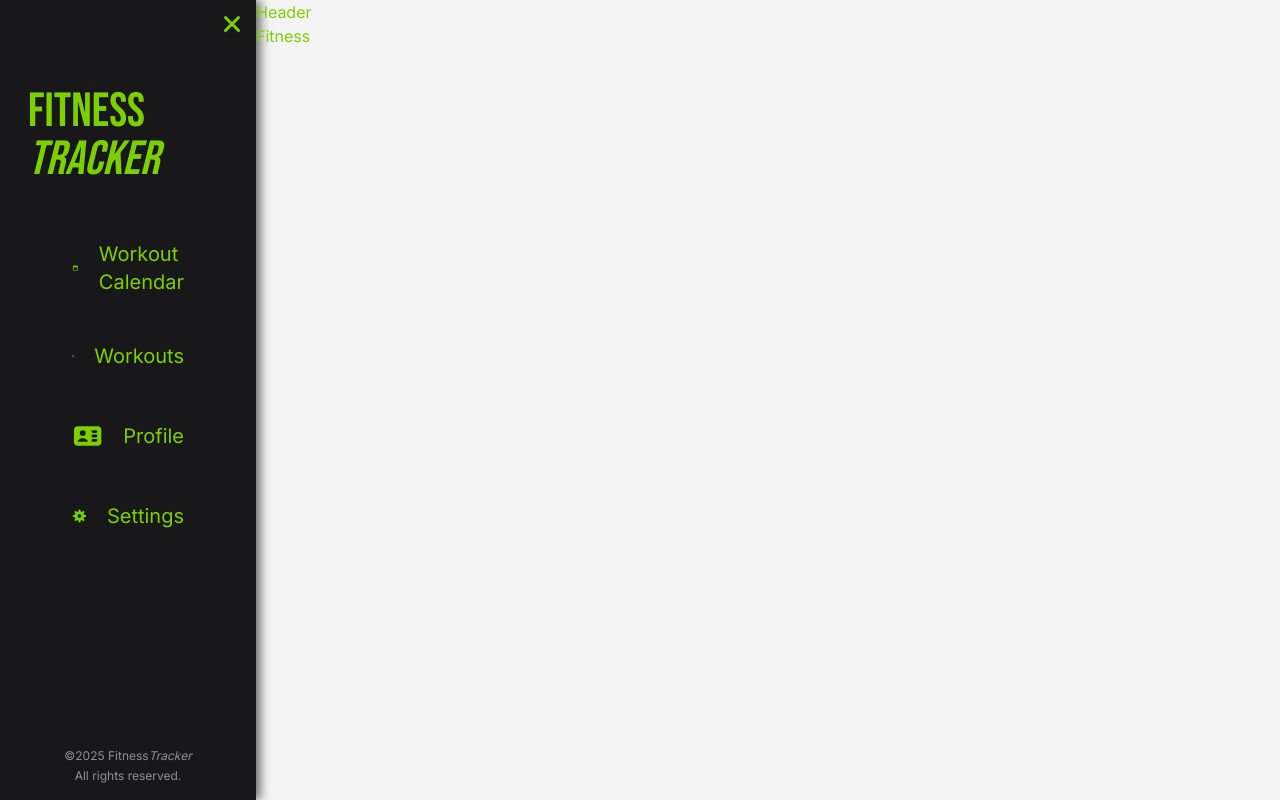
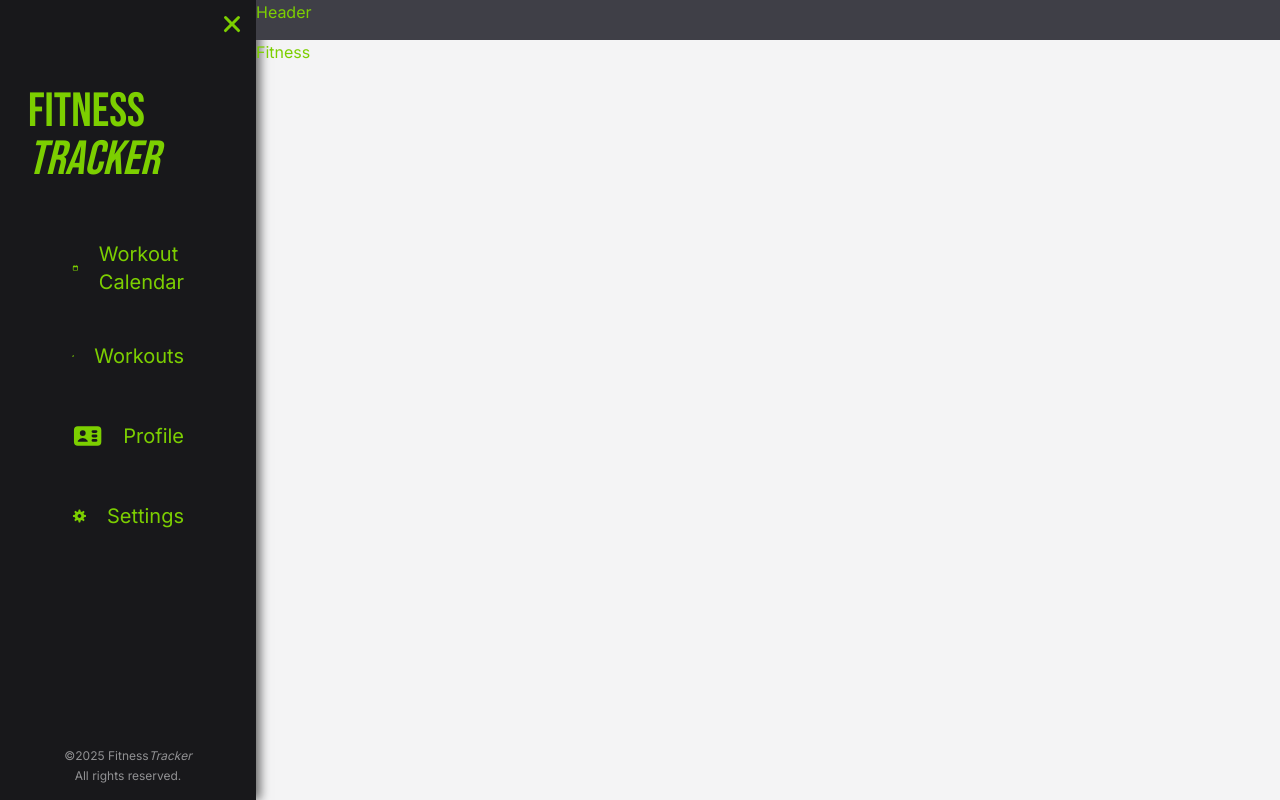
Before and after one commit to DanielG808/fitness-tracker, a Next.js app: page / in a window 1280 px wide. Built offline with nearby package versions, Linux system fonts and the light colour scheme.

Commit message:
refactored navigation-panel layout handling to allow for SSR on main page content

```diff
--- a/src/app/globals.css
+++ b/src/app/globals.css
@@ -3,7 +3,7 @@
 :root {
   --background: oklch(96.7% 0.001 286.375);
   --foreground-dark: oklch(21% 0.006 285.885);
-  --foreground-light: oklch(27.4% 0.006 286.033);
+  --foreground-light: oklch(37% 0.013 285.805);
   --primary: oklch(76.8% 0.233 130.85);
 }
 
--- a/src/app/layout.tsx
+++ b/src/app/layout.tsx
@@ -18,7 +18,7 @@ export default function RootLayout({
 }>) {
   return (
     <html lang="en">
-      <body className={`${inter.className} antialiased flex`}>
+      <body className={`${inter.className} antialiased flex h-screen`}>
         <NavigationPanelContextProvider>
           <NavigationPanel />
           <PageContentContainer>
--- a/src/components/header.tsx
+++ b/src/components/header.tsx
@@ -1,3 +1,3 @@
 export default function Header() {
-  return <div>Header</div>;
+  return <header className="bg-foreground-light h-10 w-full">Header</header>;
 }
--- a/src/components/navigation-panel.tsx
+++ b/src/components/navigation-panel.tsx
@@ -12,14 +12,14 @@ export default function NavigationPanel() {
   return (
     <aside
       data-testid="navigation-panel"
-      className={`flex flex-col fixed top-0 left-0 h-full w-1/5 bg-foreground-dark p-2 transform transition-transform duration-300  ${
+      className={`flex flex-col bg-foreground-dark p-2 transition-all duration-300 overflow-hidden ${
         open
-          ? "translate-x-0 shadow-[4px_0_10px_rgba(0,0,0,0.6)]"
-          : "-translate-x-5/6 shadow-[4px_0_10px_rgba(0,0,0,0.4)]"
+          ? "w-1/5 min-w[10rem] shadow-[4px_0_10px_rgba(0,0,0,0.6)]"
+          : "w-16 shadow-[4px_0_10px_rgba(0,0,0,0.4)]"
       }`}
     >
       <MenuButton open={open} setOpen={setOpen} />
-      <div className="my-12 flex-1">
+      <div className="my-12">
         <Logo testId="nav-panel-logo" className="ml-5" />
         <NavLinkList />
       </div>
--- a/src/components/page-content-container.tsx
+++ b/src/components/page-content-container.tsx
@@ -1,19 +1,13 @@
-"use client"
+type PageContentContainerProps = {
+  children: React.ReactNode;
+};
 
-import { useNavigationPanelContext } from "@/lib/hooks/useNavigationPanelContext"
-
-type PageContentContainerProps ={
-    children: React.ReactNode
+export default function PageContentContainer({
+  children,
+}: PageContentContainerProps) {
+  return (
+    <main className="flex-1 flex flex-col h-full overflow-hidden">
+      {children}
+    </main>
+  );
 }
-
-export default function PageContentContainer({ children }: PageContentContainerProps) {
-    const { open } = useNavigationPanelContext()
-
-  return (
-    <main className={`h-full transition-transform duration-300 transform ${
-        open ? "translate-x-0" : "-translate-x-80"
-    } ml-[20%] w-[80%]`}>
-        {children}
-    </main>
-  )
-}
```
